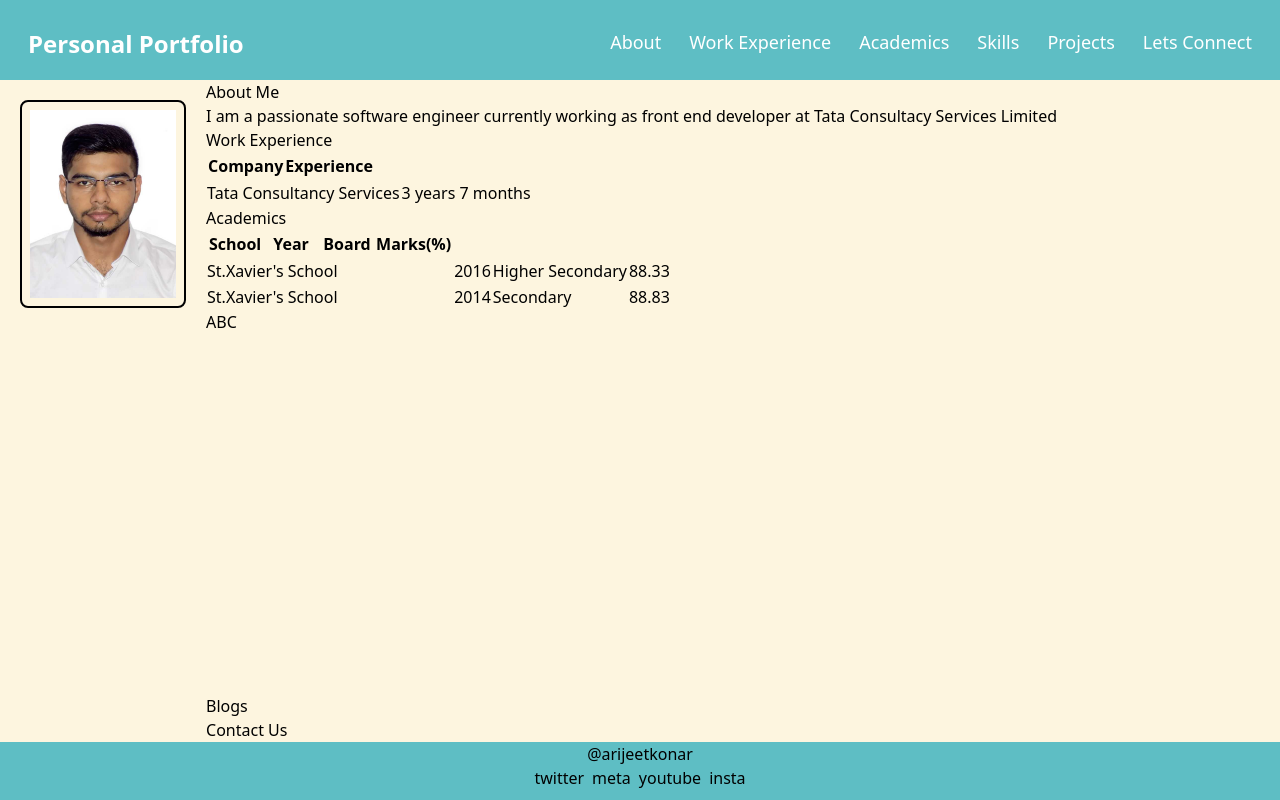
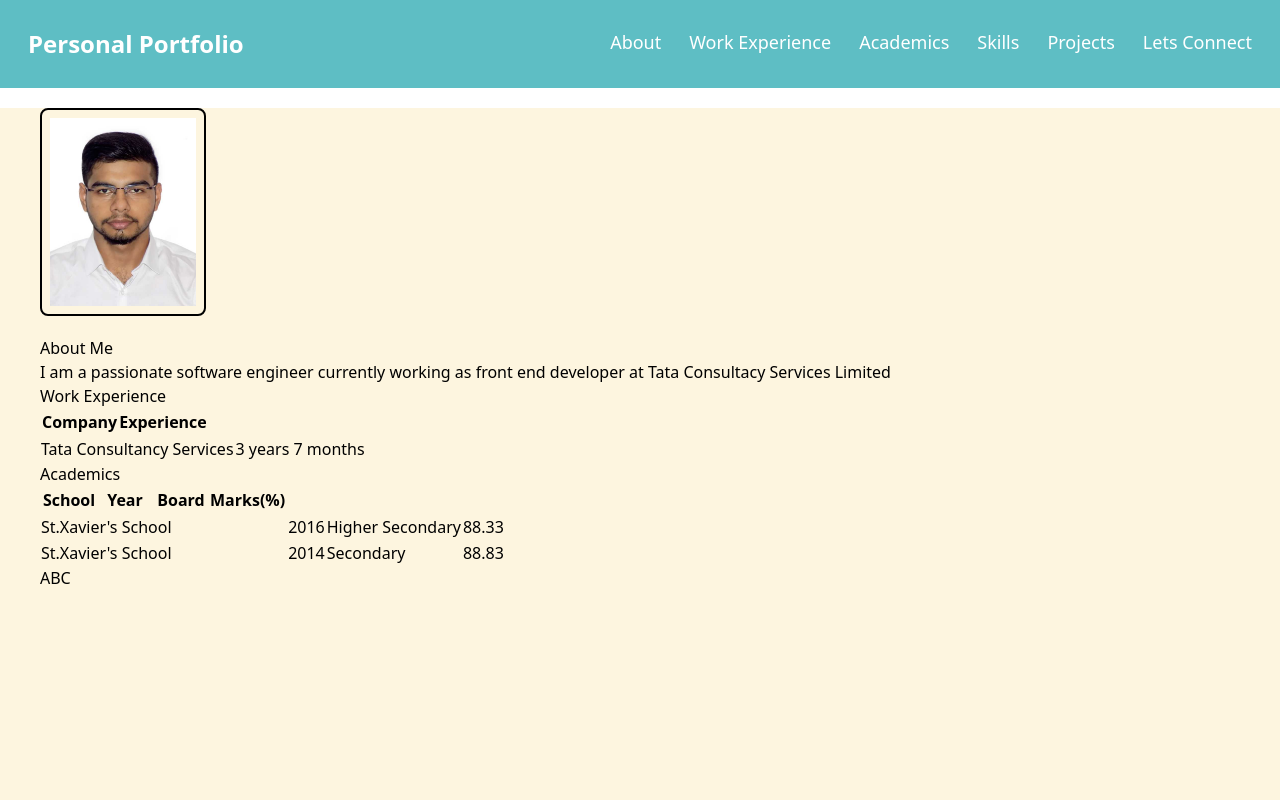
Before and after one commit to akonar-dev/portfolio, a React (Vite) app: page / in a window 1280 px wide. Shown: the top 800 px of the page. Built offline with nearby package versions, Linux system fonts and the light colour scheme.

Commit message:
Refactoring

```diff
--- a/src/components/Body.jsx
+++ b/src/components/Body.jsx
@@ -7,8 +7,8 @@ import Projects from "./Projects";
 
 const Body = () => {
   return (
-    <div className="h-auto inline-flex bg-cream w-full">
-      <img className="h-52 border-solid border-2 rounded-lg p-2 m-5" src="../src/assets/DSCN4725 (1).jpg" alt="abc" />
+    <div className="h-auto px-10 bg-cream w-full">
+      <img className="h-52 border-solid border-2 rounded-lg p-2 my-5" src="../src/assets/DSCN4725 (1).jpg" alt="abc" />
       <div>
       <AboutMe/>
       <WorkEx/>
--- a/src/components/Footer.jsx
+++ b/src/components/Footer.jsx
@@ -1,13 +1,7 @@
 const Footer = () => {
   return (
-    <div className="bg-header h-24">
-      <h3 className="text-center">@arijeetkonar</h3>
-      <ul className="flex flex-wrap justify-center space-x-2">
-        <li>twitter</li>
-        <li>meta</li>
-        <li>youtube</li>
-        <li>insta</li>
-      </ul>
+    <div className="bg-header p-10  text-white h-auto">
+    <h3 className="text-center font-sans p-y-5">Made with ❤️ in INDIA</h3>
     </div>
   );
 };
--- a/src/components/Header.jsx
+++ b/src/components/Header.jsx
@@ -2,7 +2,7 @@
 
 const Header = () => {
   return (
-    <div className="h-20 flex flex-wrap justify-between bg-header  text-white p-7">
+    <div className="h-auto flex flex-wrap justify-between bg-header  text-white p-7">
       <h1 className="text-2xl font-bold hover:text-3xl">Personal Portfolio</h1>
         <ul className="h-7 flex flex-1 flex-wrap justify-end space-x-7 bg-header text-lg font-sans">
             <a className="hover:text-xl" href="#about-me">About</a>
```
